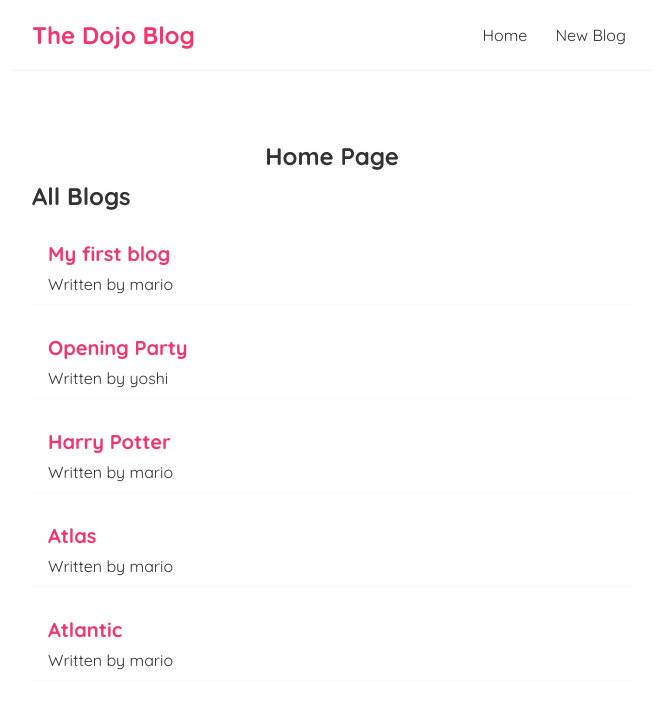
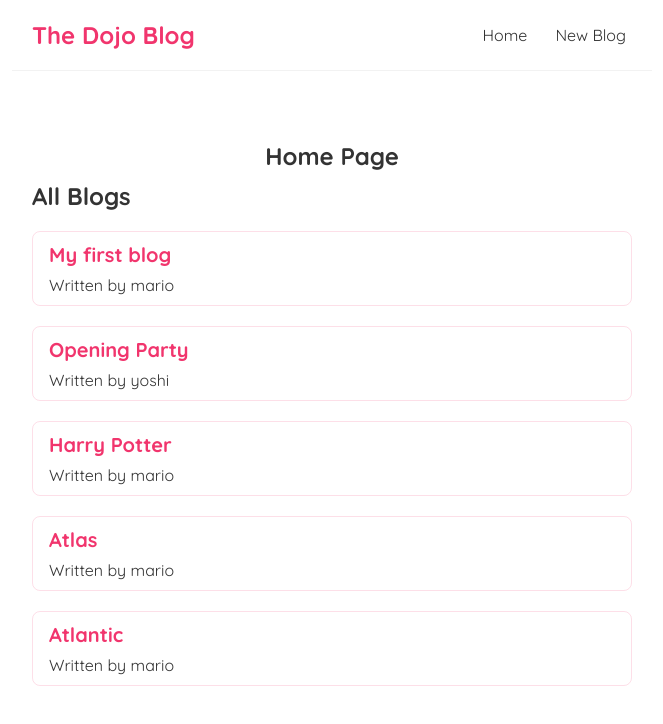
Before and after one commit to FaeizHamdard22/dojo-blog-1, a React (Create React App) app: page / in a window 1280 px wide. Shown: the top 724 px of the page, without its empty margins (308-971 px from the left). Built offline with nearby package versions, Linux system fonts and the light colour scheme; data requests are answered from the project's data file.

Commit message:
blog-preview style changed

```diff
--- a/src/index.css
+++ b/src/index.css
@@ -39,15 +39,20 @@
   padding: 10px 16px;
   margin: 20px 0;
   border-bottom: 1px solid #fafafa;
+  border: #f1356d28 solid 0.2px;
+  border-radius: 8px;
+
 }
 .blog-preview:hover {
   box-shadow: 1px 3px 5px rgba(0,0,0,0.1);
 }
-
 .blog-preview h2 {
   font-size: 20px;
   color: #f1356d;
   margin-bottom: 8px;
+}
+.blog-preview a {
+  text-decoration: none;
 }
 
 /* Home */
@@ -61,9 +66,6 @@
   padding: 10px 0px;
 }
 
-.blog-preview a {
-  text-decoration: none;
-}
 
 /* blog details page */
 .blog-details h2 {
```
